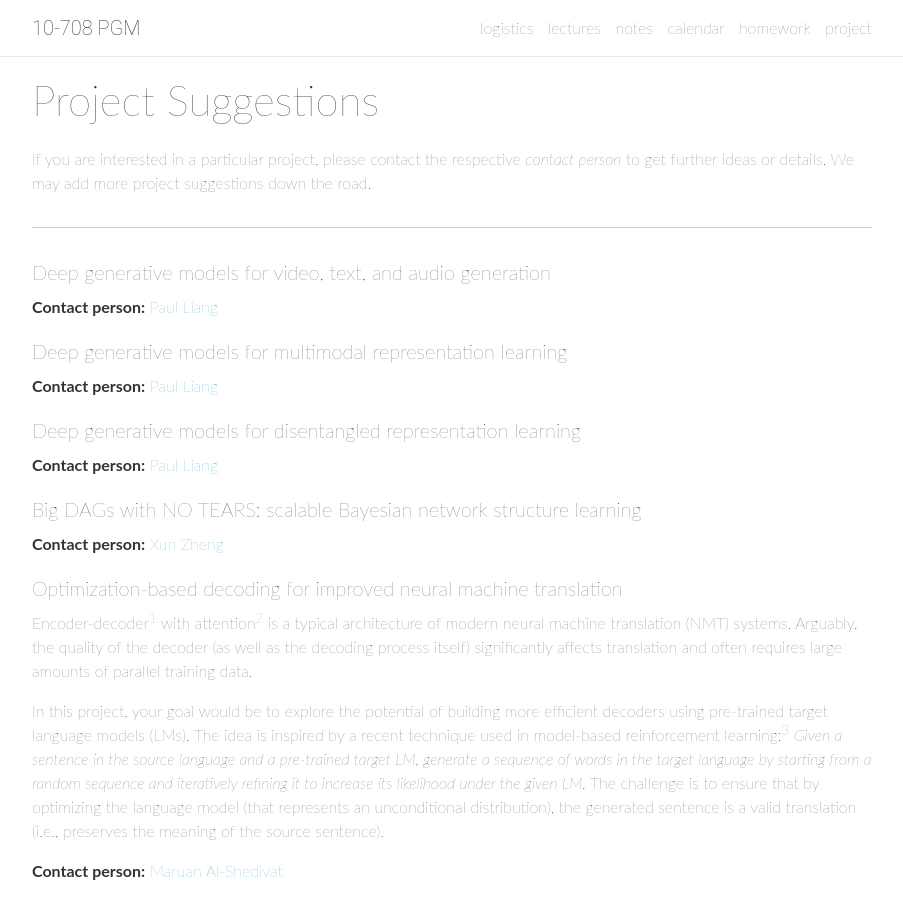
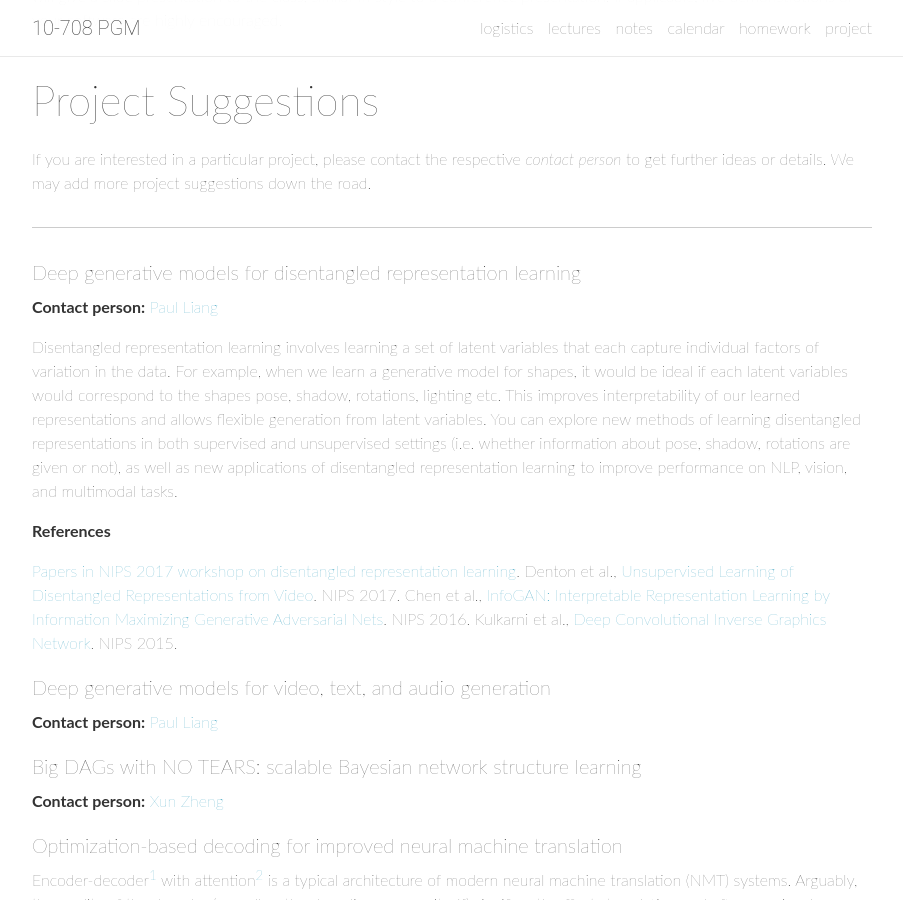
Before and after one commit to sailinglab/pgm-spring-2019, a Jekyll site: the page built from _pages/project.md, in a window 1280 px wide and 900 px high, scrolled down 2271 px. Shown: the whole window, without its empty margins (188-1091 px from the left). Built offline with Jekyll 4.4.1, drawn with Linux system fonts in a browser that asks for light colours; nearby versions of some CDN libraries; comment, search, counter and statistics services are not loaded.

Commit message:
details and references

```diff
--- a/_pages/project.md
+++ b/_pages/project.md
@@ -101,13 +101,19 @@ We may add more project suggestions down the road.
 
 ***
 
-#### Deep generative models for video, text, and audio generation
+#### Deep generative models for disentangled representation learning
 **Contact person:** [Paul Liang](https://www.cs.cmu.edu/~pliang/){:target="\_blank"}
 
-#### Deep generative models for multimodal representation learning
-**Contact person:** [Paul Liang](https://www.cs.cmu.edu/~pliang/){:target="\_blank"}
+Disentangled representation learning involves learning a set of latent variables that each capture individual factors of variation in the data. For example, when we learn a generative model for shapes, it would be ideal if each latent variables would correspond to the shapes pose, shadow, rotations, lighting etc. This improves interpretability of our learned representations and allows flexible generation from latent variables. You can explore new methods of learning disentangled representations in both supervised and unsupervised settings (i.e. whether information about pose, shadow, rotations are given or not), as well as new applications of disentangled representation learning to improve performance on NLP, vision, and multimodal tasks.
 
-#### Deep generative models for disentangled representation learning
+**References**
+
+[Papers in NIPS 2017 workshop on disentangled representation learning](https://sites.google.com/view/disentanglenips2017){:target="\_blank"}.
+Denton et al., [Unsupervised Learning of Disentangled Representations from Video](https://papers.nips.cc/paper/7028-unsupervised-learning-of-disentangled-representations-from-video){:target="\_blank"}. NIPS 2017.
+Chen et al., [InfoGAN: Interpretable Representation Learning by Information Maximizing Generative Adversarial Nets](https://arxiv.org/abs/1503.03167){:target="\_blank"}. NIPS 2016.
+Kulkarni et al., [Deep Convolutional Inverse Graphics Network](https://arxiv.org/abs/1503.03167){:target="\_blank"}. NIPS 2015.
+
+#### Deep generative models for video, text, and audio generation
 **Contact person:** [Paul Liang](https://www.cs.cmu.edu/~pliang/){:target="\_blank"}
 
 #### Big DAGs with NO TEARS: scalable Bayesian network structure learning
```
